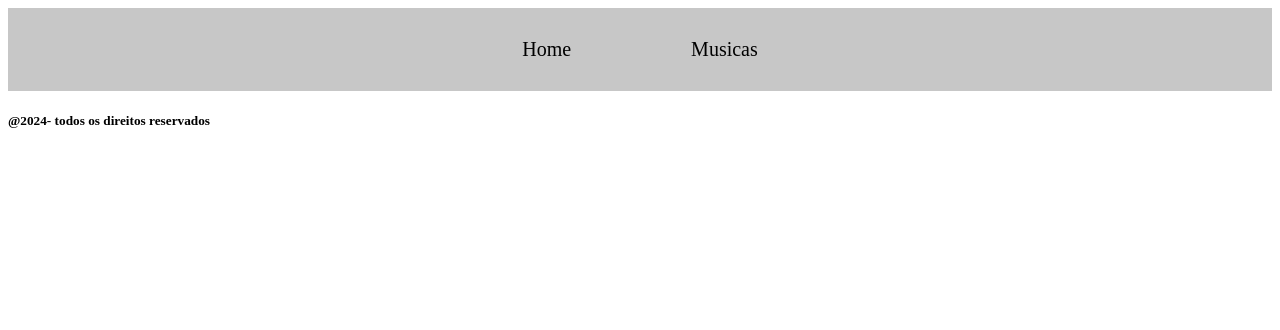
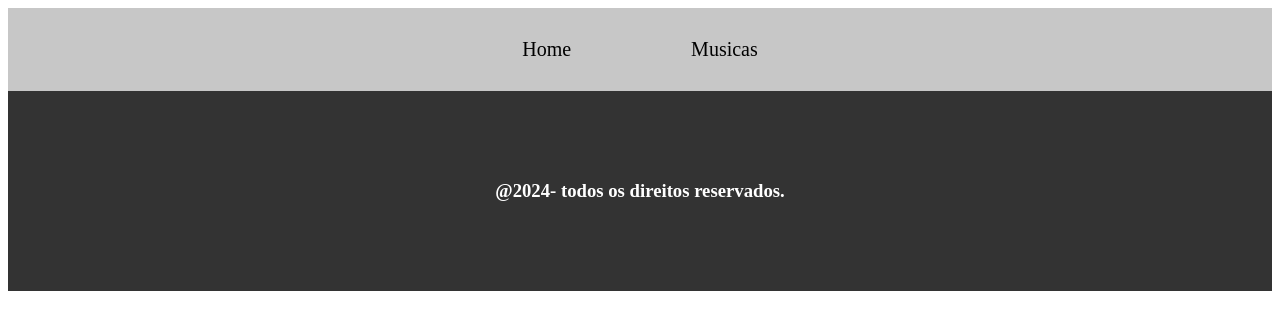
Before and after one commit to Pedro-Josue/loja-musicas, a React (Vite) app: page / in a window 1280 px wide. Shown: the top 330 px of the page. Built offline with nearby package versions, Linux system fonts and the light colour scheme.

Commit message:
Adcionando o estilo no footer

```diff
--- a/src/components/Footer.jsx
+++ b/src/components/Footer.jsx
@@ -1,8 +1,12 @@
+import { FooterStyle } from '../css/FooterStyle';
+
 const Footer=()=>{
     return(
-        <>
-            <h5>@2024- todos os direitos reservados</h5>
-        </>
+        <FooterStyle>
+            <div className="footer">
+                <h3 id="direitos">@2024- todos os direitos reservados.</h3>
+            </div>
+        </FooterStyle>
     )
 }
 
--- /dev/null
+++ b/src/css/FooterStyle.jsx
@@ -0,0 +1,16 @@
+import styled from "styled-components";
+
+export const FooterStyle = styled.section `
+
+.footer{
+    background-color: #333333;
+    height: 200px;
+    display: flex;
+    align-items: center;
+    justify-content: center;
+}
+
+#direitos{
+    color: #fff;
+}
+`
```
